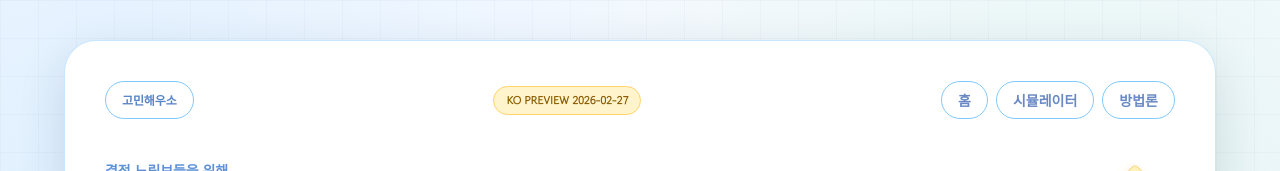
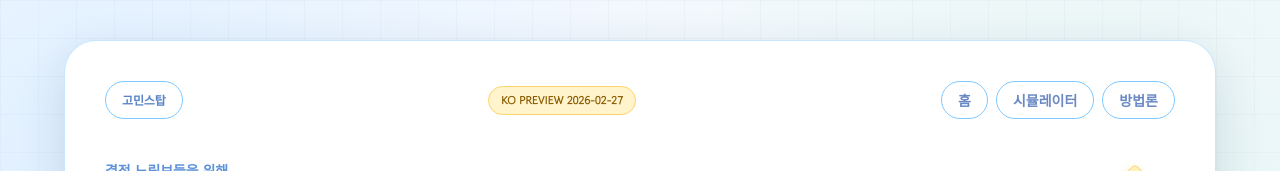
Before and after one commit to kiwi-content/decision-lab-ko, a Next.js app: page /ko in a window 1280 px wide. Shown: the top 171 px of the page. Built offline with nearby package versions, Linux system fonts and the light colour scheme; a web font is replaced by a local one.

Commit message:
Rename Korean brand to 고민스탑

```diff
--- a/app/ko/layout.tsx
+++ b/app/ko/layout.tsx
@@ -3,14 +3,14 @@ import "./ko.css";
 
 export const metadata: Metadata = {
   title: {
-    default: "고민해우소 | 결정 느림보를 위한 속시원한 결정 대행 서비스",
-    template: "%s | 고민해우소",
+    default: "고민스탑 | 결정 느림보를 위한 속시원한 결정 대행 서비스",
+    template: "%s | 고민스탑",
   },
   description: "중요한 결정을 내리기 전에 상황을 점검해보는 생활 의사결정 도구.",
   openGraph: {
     locale: "ko_KR",
     type: "website",
-    siteName: "고민해우소",
+    siteName: "고민스탑",
   },
 };
 
--- a/app/ko/page.tsx
+++ b/app/ko/page.tsx
@@ -4,7 +4,7 @@ import Link from "next/link";
 const BASE_URL = "https://decisionlab.vercel.app";
 
 export const metadata: Metadata = {
-  title: "고민해우소 | 결정 느림보를 위한 속시원한 결정 대행 서비스",
+  title: "고민스탑 | 결정 느림보를 위한 속시원한 결정 대행 서비스",
   description: "결정 느림보들을 위해, 고민 길어지기 전에 대신 정리하고 방향을 잡아드립니다.",
   alternates: {
     canonical: `${BASE_URL}/ko`,
@@ -53,7 +53,7 @@ export default function KoreanHome() {
       <section className="panel-shell mx-auto max-w-6xl bg-[#fffff5] px-6 py-7 sm:px-10 sm:py-10">
         <header className="mb-10 flex flex-wrap items-center justify-between gap-4">
           <p className="rounded-full border border-[#80caff] bg-white px-4 py-2 text-xs font-bold uppercase tracking-[0.2em] text-[#5884c8]">
-            고민해우소
+            고민스탑
           </p>
           <p className="rounded-full border border-[#ffd36b] bg-[#fff4cc] px-3 py-1 text-[11px] font-bold text-[#8a5b00]">
             KO PREVIEW 2026-02-27
```
